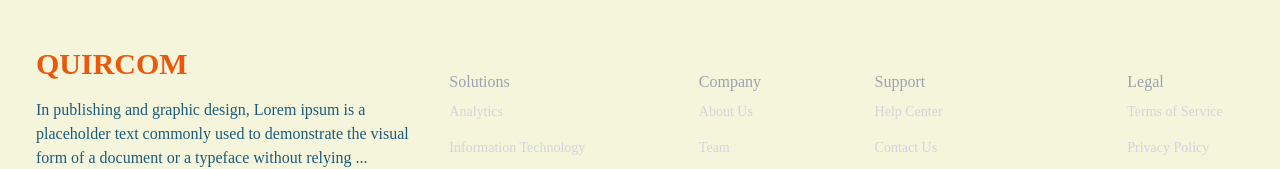
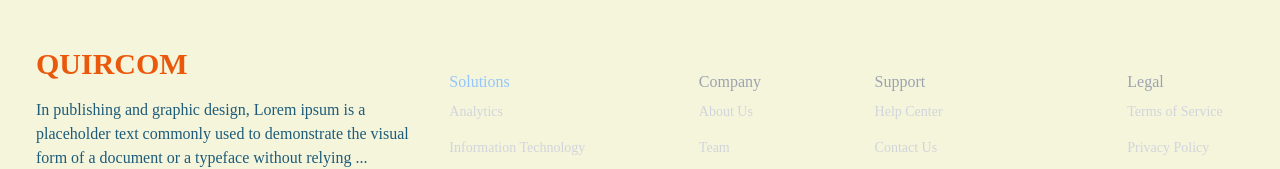
Before and after one commit to jianDeveloper/quircom, a React (Vite) app: page / in a window 1280 px wide. Shown: the part 2971-3140 px from the top of the page. Built offline with nearby package versions, Linux system fonts and the light colour scheme.

Commit message:
Update Footer
done

```diff
--- a/src/components/Footer.jsx
+++ b/src/components/Footer.jsx
@@ -22,7 +22,7 @@ const Footer = () => {
             </div>
             <div className='lg:col-span-2 flex justify-between mt-6'>
                 <div>
-                    <h6 className='font-medium text-gray-400'>Solutions</h6>
+                    <h6 className='font-medium text-blue-300'>Solutions</h6>
                     <ul>
                         <li className='py-2 text-sm'>Analytics</li>
                         <li className='py-2 text-sm'>Information Technology</li>
```
